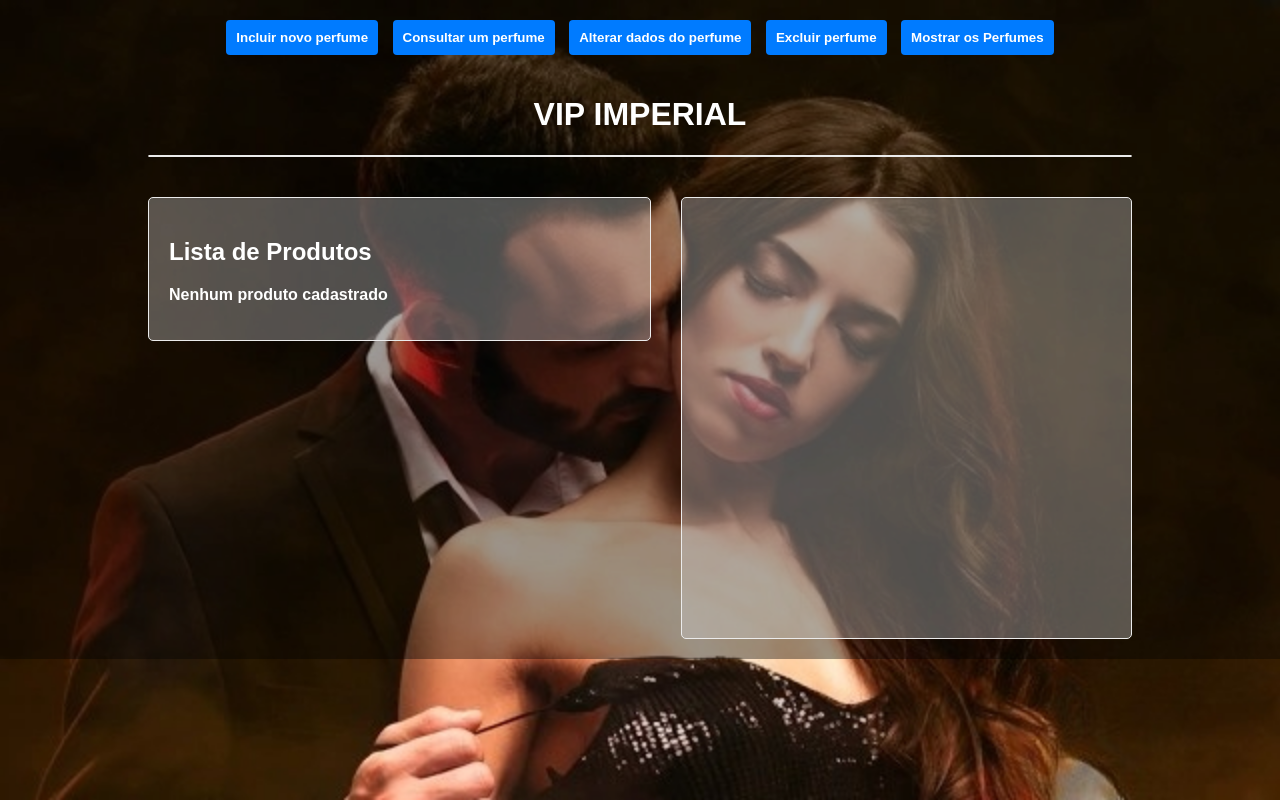
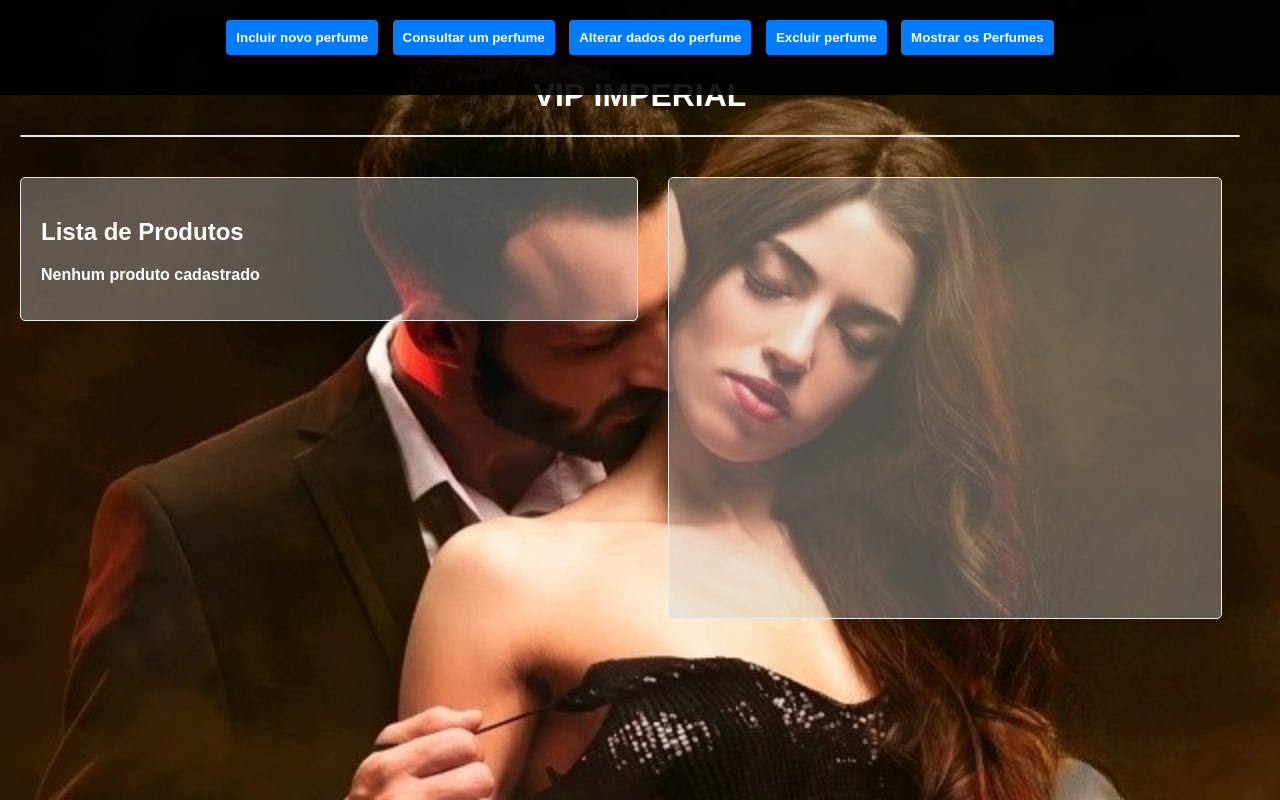
Before and after one commit to ryze07/imperial, a plain HTML site: page L/we/index.html in a window 1280 px wide. Drawn offline with Linux system fonts and the light colour scheme.

Commit message:
Menu fixo

```diff
--- a/L/we/index.html
+++ b/L/we/index.html
@@ -7,7 +7,7 @@
         <link rel="stylesheet" href="styles.css" />
     </head>
     <body>
-        <div id="back"><div id="coll">
+        <div id="back">
         <div class="container">
             <div class="menu">
                 <button onclick="showForm('create')">
@@ -24,13 +24,12 @@
                     Mostrar os Perfumes
                 </button>
             </div>
-            <h1>VIP IMPERIAL</h1>
-            <div id="form-container"></div>
-            <div id="product-list"></div>
-            <div id="product-details"></div>
         </div>
-        <script src="scripts.js"></script>
+        <h1>VIP IMPERIAL</h1>
+        <div id="form-container"></div>
+        <div id="product-list"></div>
+        <div id="product-details"></div>
     </div>
-    </div>
+    <script src="scripts.js"></script>
     </body>
 </html>
--- a/L/we/styles.css
+++ b/L/we/styles.css
@@ -2,15 +2,25 @@ body {
     font-family: Arial, sans-serif;
     margin: 0;
     padding: 0;
-    background-image: url(/L/Imagens/download\ \(2\).jpg);
+    background-image: url(/imperial/L/Imagens/download\ \(2\).jpg);
     background-repeat: no-repeat;
     background-size:cover ;
 }
 #coll{
     background-color: #00000063;
 }
+/*
 .container {
     width: 80%;
+    margin: auto;
+    overflow: hidden;
+}*/
+
+.container {
+    background-color: #000000e5;
+    position: fixed;
+    top: 0;
+    width: 100%;
     margin: auto;
     overflow: hidden;
 }
@@ -18,6 +28,7 @@ body {
 h1 {
     text-align: center;
     color: #ffffff;
+    margin-top: 6%;
 }
 
 .menu {
```
